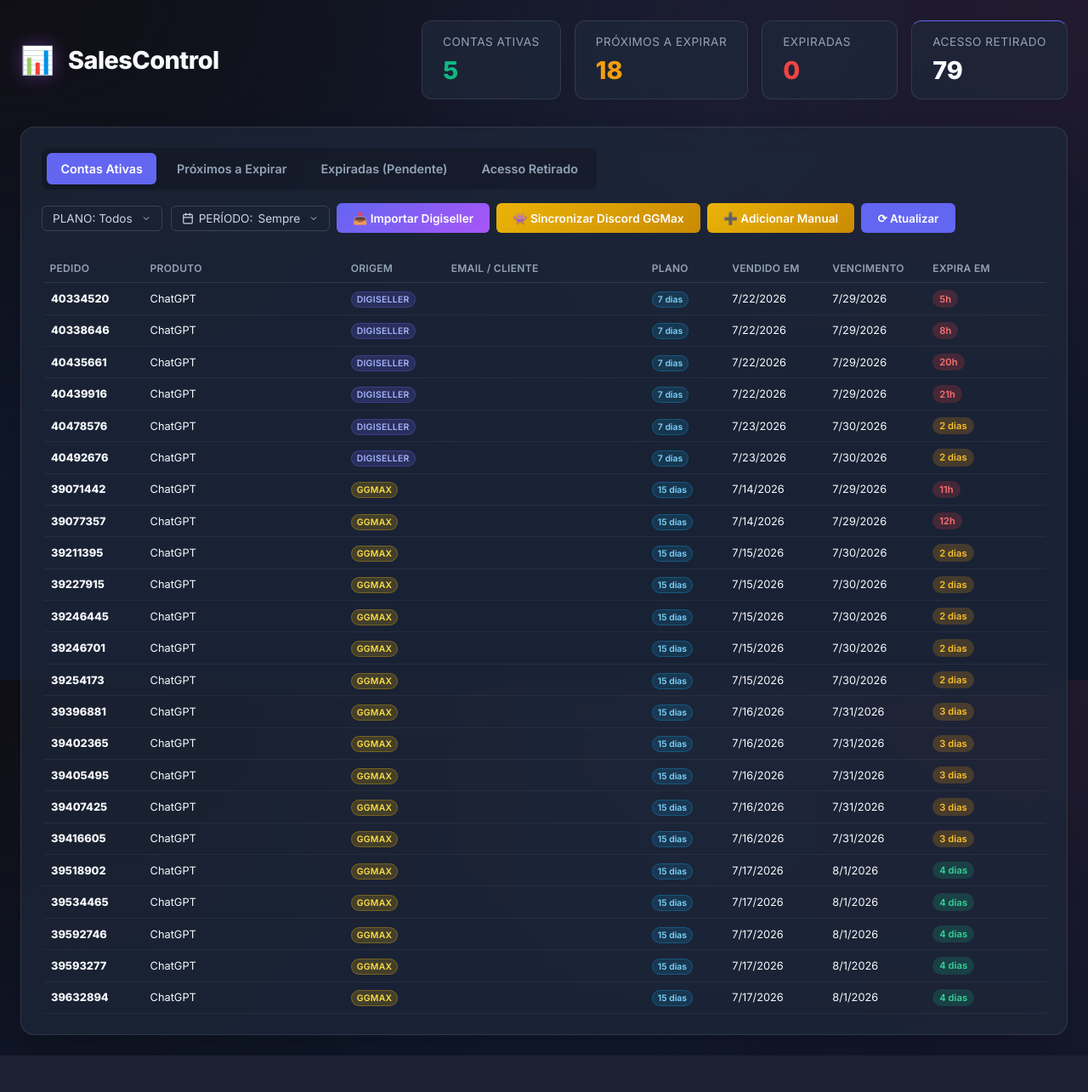
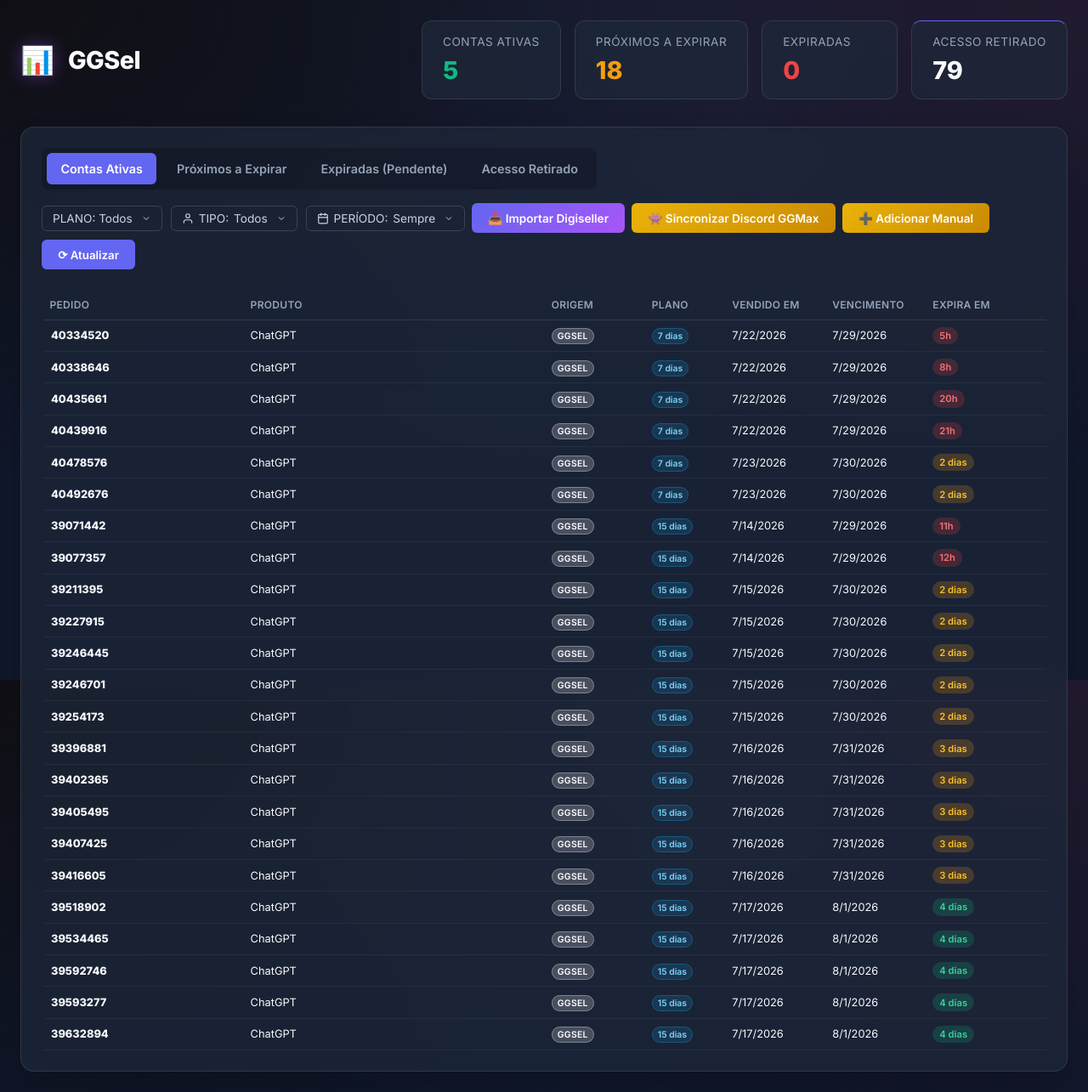
Before and after one commit to Jv-costa02/digimanager, a Flask app: page / in a window 1280 px wide. Shown: the whole page at 85% size. Before the commit the page ends 1242 px from the top, so only its background shows below. Run offline with Flask 3, Linux system fonts and the light colour scheme; data comes from the database, SQL or seed files in the repository; both versions use the stored data as it was after the commit.

Commit message:
Atualizando correções da GGSel

```diff
--- a/app.py
+++ b/app.py
@@ -134,6 +134,9 @@ def ggsel_webhook():
                 content = p_info.get('content', {})
                 state = content.get('invoice_state')
                 owner = str(content.get('owner'))
+
+                buyer_info = content.get('buyer_info', {})
+                buyer_email = buyer_info.get('email') or data.get('email') or data.get('buyer_email') or 'N/A'
 
                 if owner != str(ggsel_seller_id):
                     return jsonify({"error": "Purchase does not belong to this seller"}), 403
@@ -663,6 +666,37 @@ def check_refunds():
 
     return jsonify({"status": "success", "checked": checked, "refunded": refunded_count})
 
+@app.route('/api/fix_ggsel_emails')
+def fix_ggsel_emails():
+    token = get_ggsel_token()
+    if not token:
+        return jsonify({"error": "Failed to get token"}), 500
+
+    conn = get_db()
+    cursor = conn.cursor()
+    cursor.execute("SELECT id, order_id FROM sales WHERE source='ggsel'")
+    rows = cursor.fetchall()
+
+    fixed = 0
+    for row in rows:
+        order_id = row['order_id']
+        url = f"https://seller.ggsel.com/api_sellers/api/purchase/info/{order_id}?token={token}"
+        try:
+            resp = requests.get(url)
+            data = resp.json()
+            if data.get('retval') == 0:
+                buyer_info = data.get('content', {}).get('buyer_info', {})
+                email = buyer_info.get('email')
+                if email:
+                    cursor.execute("UPDATE sales SET buyer_email = ? WHERE id = ?", (email, row['id']))
+                    fixed += 1
+        except Exception as e:
+            print(f"Error {order_id}: {e}")
+
+    conn.commit()
+    conn.close()
+    return jsonify({"success": True, "fixed_count": fixed})
+
 if __name__ == '__main__':
     port = int(os.environ.get('PORT', 5000))
     app.run(host='0.0.0.0', port=port, debug=False)
--- a/database.py
+++ b/database.py
@@ -124,7 +124,7 @@ def init_db():
         conn.commit()
 
     # Migração: corrigir registros antigos
-    cursor.execute("SELECT id, product_name, account_details, sale_date, duration_days FROM sales WHERE duration_days IS NULL OR duration_days = 7")
+    cursor.execute("SELECT id, product_name, account_details, sale_date, duration_days FROM sales WHERE duration_days IS NULL")
     rows = cursor.fetchall()
     for row in rows:
         product_name = row['product_name'] or ''
--- a/static/app.js
+++ b/static/app.js
@@ -9,6 +9,7 @@ document.addEventListener('DOMContentLoaded', () => {
     const tabs = document.querySelectorAll('.tab');
     const durationFilter = document.getElementById('duration-filter');
     const periodFilter = document.getElementById('period-filter');
+    const accountTypeFilter = document.getElementById('account-type-filter');
 
     // Stats elements
     const countActive = document.getElementById('count-active');
@@ -68,7 +69,7 @@ document.addEventListener('DOMContentLoaded', () => {
 
             if (sale.status === 'revoked') {
                 sale.uiStatus = 'revoked';
-            } else if (diffDays < 0) {
+            } else if (diffDays < 0 || sale.exactMinutesLeft < 0) {
                 sale.uiStatus = 'danger';
             } else if (diffDays <= 3) {
                 sale.uiStatus = 'warning';
@@ -111,6 +112,21 @@ document.addEventListener('DOMContentLoaded', () => {
                 const diffDays = diffTime / (1000 * 60 * 60 * 24);
                 if (diffDays > parseInt(periodDays)) {
                     return false; // Fora do período
+                }
+            }
+
+            // Filtro por tipo de conta (google, outlook)
+            if (accountTypeFilter && accountTypeFilter.value !== 'all') {
+                const accountType = accountTypeFilter.value;
+                if (sale.account_details) {
+                    let textLower = sale.account_details.toLowerCase();
+                    if (accountType === 'google') {
+                        if (!textLower.includes('@gmail.com') && !textLower.includes('@googlemail.com')) return false;
+                    } else if (accountType === 'outlook') {
+                        if (!textLower.includes('@hotmail.com') && !textLower.includes('@outlook.com') && !textLower.includes('@live.com')) return false;
+                    }
+                } else {
+                    return false; // Sem detalhes de conta
                 }
             }
 
@@ -162,9 +178,14 @@ document.addEventListener('DOMContentLoaded', () => {
                     statusBadge = `<span class="status-badge ${badgeClass}">${text}</span>`;
                 }
 
-                const sourceBadge = (sale.source === 'ggsel' || sale.source === 'ggmax')
-                    ? '<span class="source-badge source-ggmax">GGMax</span>'
-                    : '<span class="source-badge source-digi">Digiseller</span>';
+                let sourceBadge = '';
+                if (sale.source === 'ggmax') {
+                    sourceBadge = '<span class="source-badge source-ggmax">GGMax</span>';
+                } else if (sale.source === 'ggsel') {
+                    sourceBadge = '<span class="source-badge source-ggsel">GGSel</span>';
+                } else {
+                    sourceBadge = '<span class="source-badge source-digi">Digiseller</span>';
+                }
 
                 tr.className = 'clickable-row';
                 tr.style.cursor = 'pointer';
@@ -174,7 +195,6 @@ document.addEventListener('DOMContentLoaded', () => {
                     <td><strong>${sale.order_id}</strong></td>
                     <td>${sale.product_name}</td>
                     <td>${sourceBadge}</td>
-                    <td>${sale.buyer_email}</td>
                     <td><span class="duration-badge">${sale.duration_days || 7} dias</span></td>
                     <td>${new Date(sale.sale_date).toLocaleDateString()}</td>
                     <td>${new Date(sale.expiration_date).toLocaleDateString()}</td>
@@ -210,13 +230,21 @@ document.addEventListener('DOMContentLoaded', () => {
         let emailMatch = cleanDetails.match(/[a-zA-Z0-9._%+-]+@[a-zA-Z0-9.-]+\.[a-zA-Z]{2,}/);
         let email = emailMatch ? emailMatch[0] : null;
 
-        // 2. Achar a senha
-        let passRegex = /(?:Пароль|Пapoль|Password|Senha|Pass|Pwd)[^\:]*:\s*([^\s\n\r\\]+)/gi;
+        // 2. Achar a senha (não permitir < ou > no meio para não pular de linha no HTML)
+        let passRegex = /(?:Пароль|Пapoль|Password|Senha|Pass|Pwd)[^\:<>\n\r]*:\s*([^\s\n\r\\]+)/gi;
         let passMatch = null;
         let match;
 
         while ((match = passRegex.exec(cleanDetails)) !== null) {
             let extractedPass = match[1].replace(/["']/g, ''); // Remove aspas do JSON
+
+            // Limpar sujeira de tags HTML que colaram na senha
+            if (extractedPass.includes('<br>')) {
+                extractedPass = extractedPass.split('<br>')[0];
+            }
+            if (extractedPass.includes('<')) {
+                extractedPass = extractedPass.split('<')[0];
+            }
 
             // Se a senha extraída NÃO for o email, preferimos essa!
             if (!email || extractedPass.toLowerCase() !== email.toLowerCase()) {
@@ -533,13 +561,9 @@ document.addEventListener('DOMContentLoaded', () => {
     });
 
     // Evento de mudança nos filtros
-    durationFilter.addEventListener('change', () => {
-        renderTable();
-    });
-
-    periodFilter.addEventListener('change', () => {
-        renderTable();
-    });
+    durationFilter.addEventListener('change', renderTable);
+    periodFilter.addEventListener('change', renderTable);
+    if (accountTypeFilter) accountTypeFilter.addEventListener('change', renderTable);
 
     // Init
     loadSales();
@@ -629,4 +653,7 @@ document.querySelectorAll('.custom-dropdown').forEach(dropdown => {
 
 document.addEventListener('click', () => {
     document.querySelectorAll('.custom-dropdown').forEach(d => d.classList.remove('open'));
+
+    // Clear selected row when clicking outside
+    document.querySelectorAll('#table-body tr').forEach(row => row.classList.remove('selected-row'));
 });
--- a/static/styles.css
+++ b/static/styles.css
@@ -442,6 +442,12 @@ select option {
     border: 1px solid rgba(234, 179, 8, 0.3);
 }
 
+.source-ggsel {
+    background: rgba(255, 255, 255, 0.2);
+    color: #ffffff;
+    border: 1px solid rgba(255, 255, 255, 0.3);
+}
+
 /* Duration Badge */
 .duration-badge {
     padding: 2px 6px;
--- a/templates/index.html
+++ b/templates/index.html
@@ -12,7 +12,7 @@
         <header class="header">
             <div class="logo">
                 <span class="logo-icon">📊</span>
-                <h1>SalesControl</h1>
+                <h1>GGSel</h1>
             </div>
             <div class="stats">
                 <div class="stat-box active-box">
@@ -65,6 +65,26 @@
                             </select>
                         </div>
 
+                        <div class="custom-dropdown" id="dropdown-account-type">
+                            <div class="dropdown-trigger">
+                                <span style="display: flex; align-items: center; gap: 6px;">
+                                    <svg width="14" height="14" viewBox="0 0 24 24" fill="none" stroke="currentColor" stroke-width="2" stroke-linecap="round" stroke-linejoin="round"><path d="M20 21v-2a4 4 0 0 0-4-4H8a4 4 0 0 0-4 4v2"></path><circle cx="12" cy="7" r="4"></circle></svg>
+                                    TIPO: <strong>Todos</strong>
+                                </span>
+                                <svg width="12" height="12" viewBox="0 0 24 24" fill="none" stroke="currentColor" stroke-width="2"><path d="m6 9 6 6 6-6"/></svg>
+                            </div>
+                            <div class="dropdown-menu">
+                                <div class="dropdown-item active" data-value="all">Todos <svg width="14" height="14" viewBox="0 0 24 24" fill="none" stroke="currentColor" stroke-width="3"><path d="M20 6 9 17l-5-5"/></svg></div>
+                                <div class="dropdown-item" data-value="google">Google <svg width="14" height="14" viewBox="0 0 24 24" fill="none" stroke="currentColor" stroke-width="3"><path d="M20 6 9 17l-5-5"/></svg></div>
+                                <div class="dropdown-item" data-value="outlook">Outlook <svg width="14" height="14" viewBox="0 0 24 24" fill="none" stroke="currentColor" stroke-width="3"><path d="M20 6 9 17l-5-5"/></svg></div>
+                            </div>
+                            <select id="account-type-filter" style="display: none;">
+                                <option value="all">Todos</option>
+                                <option value="google">Google</option>
+                                <option value="outlook">Outlook</option>
+                            </select>
+                        </div>
+
                         <div class="custom-dropdown" id="dropdown-period">
                             <div class="dropdown-trigger">
                                 <span style="display: flex; align-items: center; gap: 6px;">
@@ -98,10 +118,9 @@
             <div class="table-container">
                 <table class="sales-table">
                     <colgroup>
+                        <col style="width: 20%">
+                        <col style="width: 30%">
                         <col style="width: 10%">
-                        <col style="width: 20%">
-                        <col style="width: 10%">
-                        <col style="width: 20%">
                         <col style="width: 8%">
                         <col style="width: 10%">
                         <col style="width: 10%">
@@ -112,7 +131,6 @@
                             <th>Pedido</th>
                             <th>Produto</th>
                             <th>Origem</th>
-                            <th>Email / Cliente</th>
                             <th>Plano</th>
                             <th>Vendido Em</th>
                             <th>Vencimento</th>
```
Also changed, not shown: sales.db, 1 other file.
